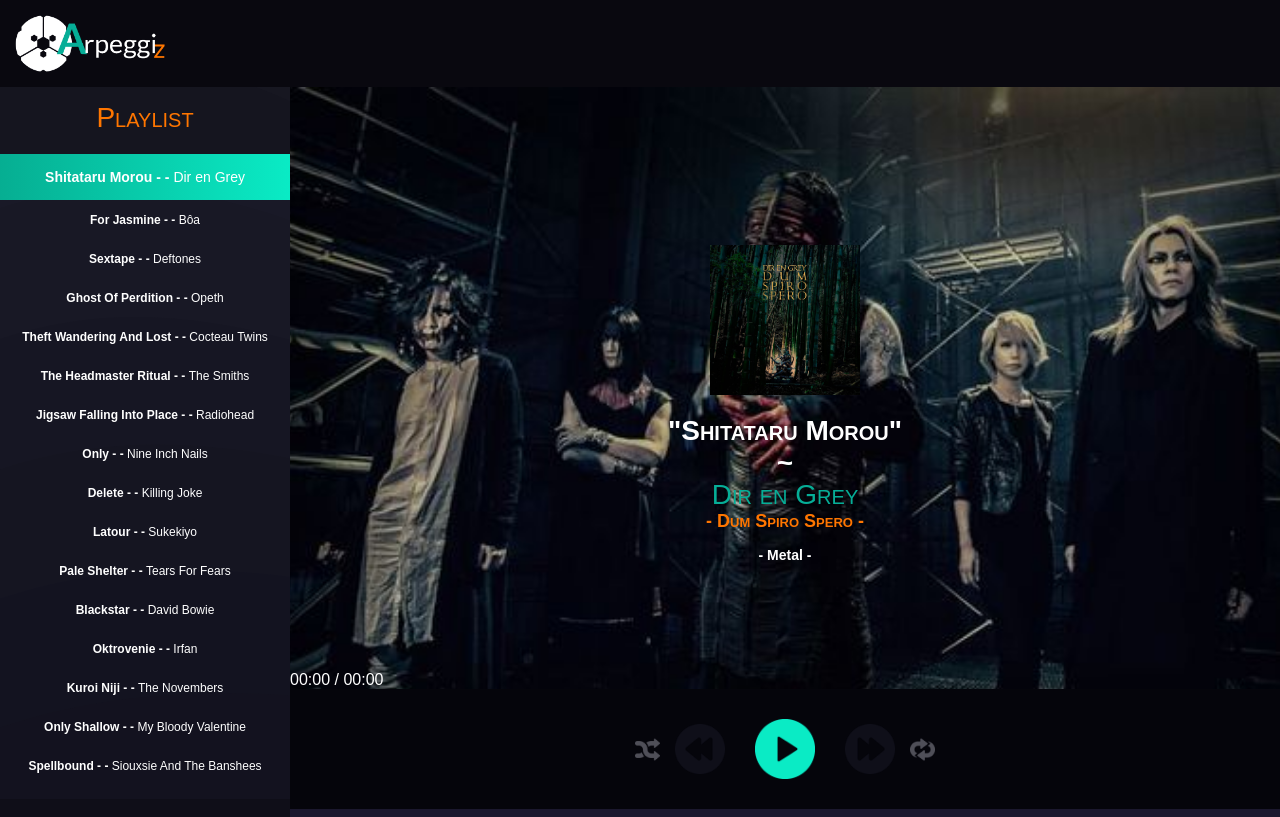
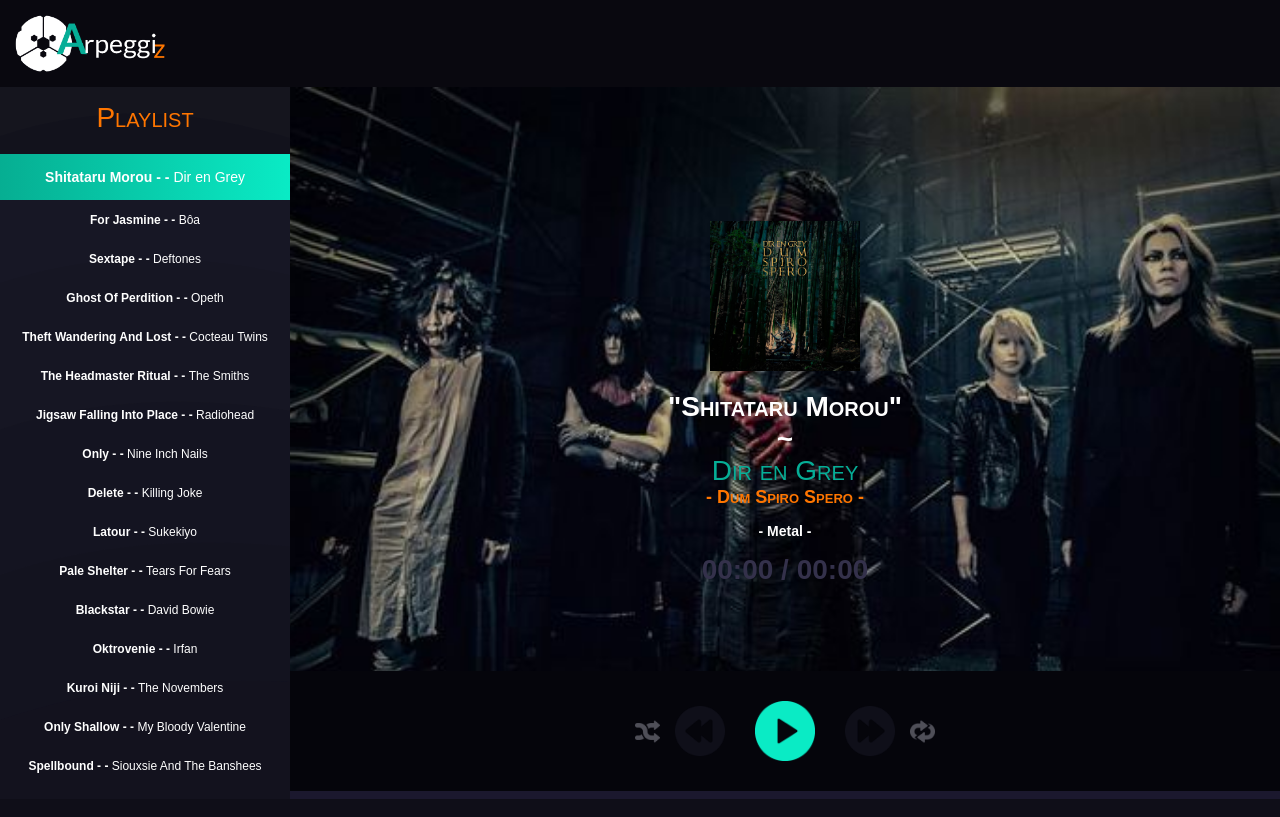
Before and after one commit to cassandra645/arpeggiz, a Vue app: page / in a window 1280 px wide. Built offline with nearby package versions, Linux system fonts and the light colour scheme.

Commit message:
Move timer and change style

```diff
--- a/src/App.vue
+++ b/src/App.vue
@@ -13,11 +13,11 @@
               <div class="artist">{{ current.artist }}</div>
               <div class="album"> - {{ current.album }} - </div>
               <div class="style">- {{ current.style }} -</div>
+              <div class="timer">
+                {{ turnSecondsToMinutes (player.currentTime) }} / {{ turnSecondsToMinutes (player.duration) }}
+              </div>
             </h2>
           </div>
-        </section>
-        <section class="timer">
-         {{ turnSecondsToMinutes (player.currentTime) }} / {{ turnSecondsToMinutes (player.duration) }}
         </section>
         <section class="controls">
           <img @click="shuffle" class="option shuffle" src="./assets/logos/shuffle.png" alt="">
@@ -440,6 +440,11 @@
   margin-top: 15px;
 }
 
+.timer {
+  margin-top: 15px;
+  color: #34314b;
+}
+
 /**Options'appearance */
 .options {
   display: flex;
```
